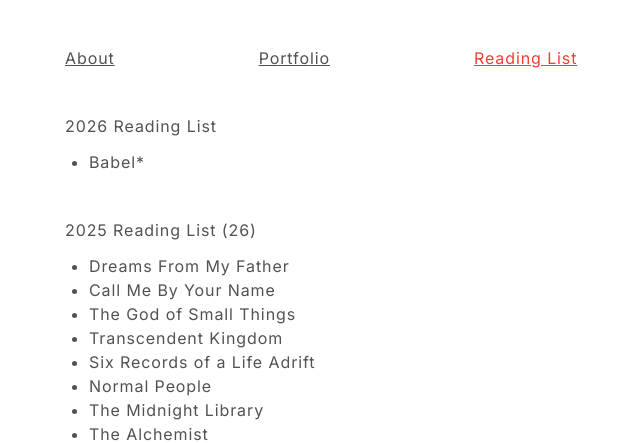
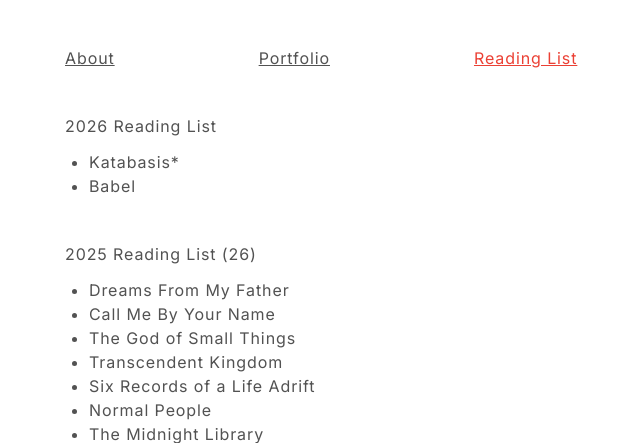
Before and after one commit to rrachelhuangg/rachelhuang.dev, a Flask app: page /books in a window 1280 px wide. Shown: the part 186-629 px from the top of the page, without its empty margins (311-951 px from the left). Run offline with Flask 3, Linux system fonts and the light colour scheme.

Commit message:
Updated reading list.

```diff
--- a/templates/books.html
+++ b/templates/books.html
@@ -37,7 +37,8 @@
     <div>
         2026 Reading List
         <ul>
-            <li>Babel*</li>
+            <li>Katabasis*</li>
+            <li>Babel</li>
         </ul>
     </div>
     <div>
```
